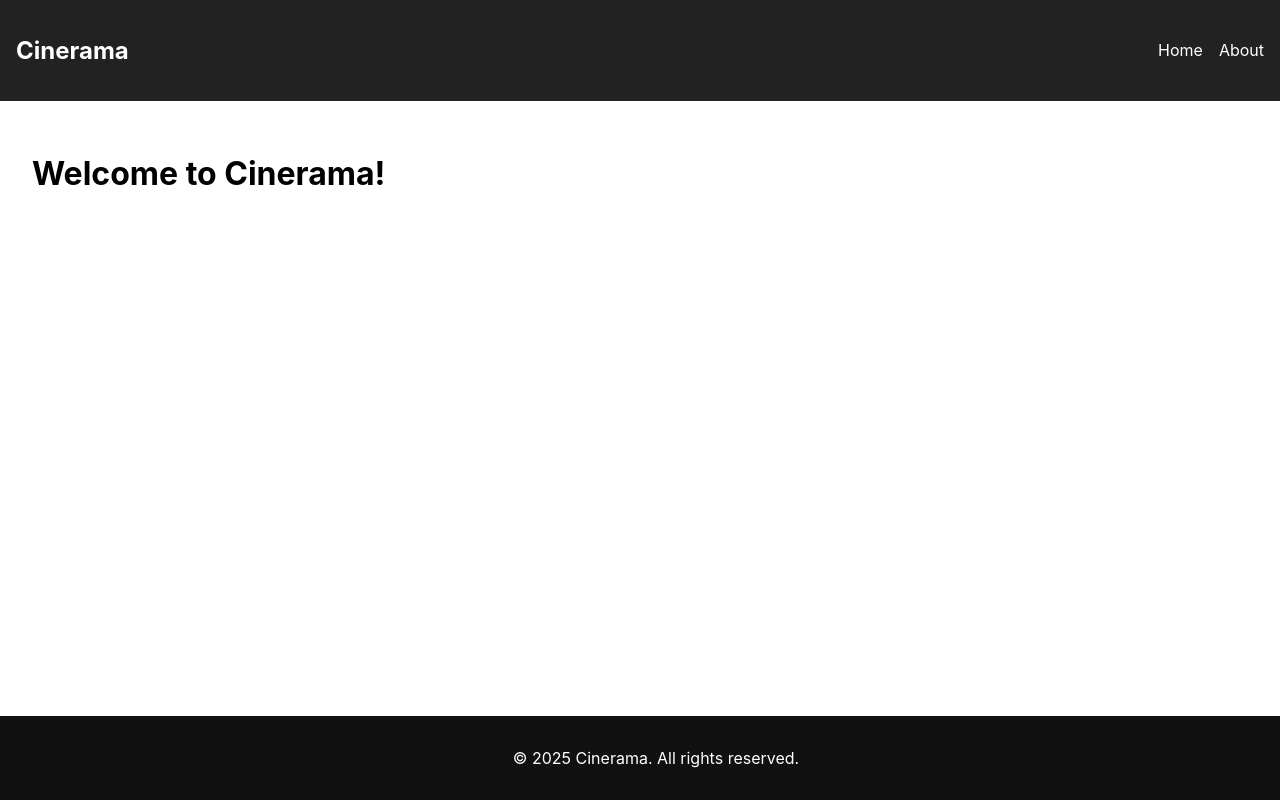
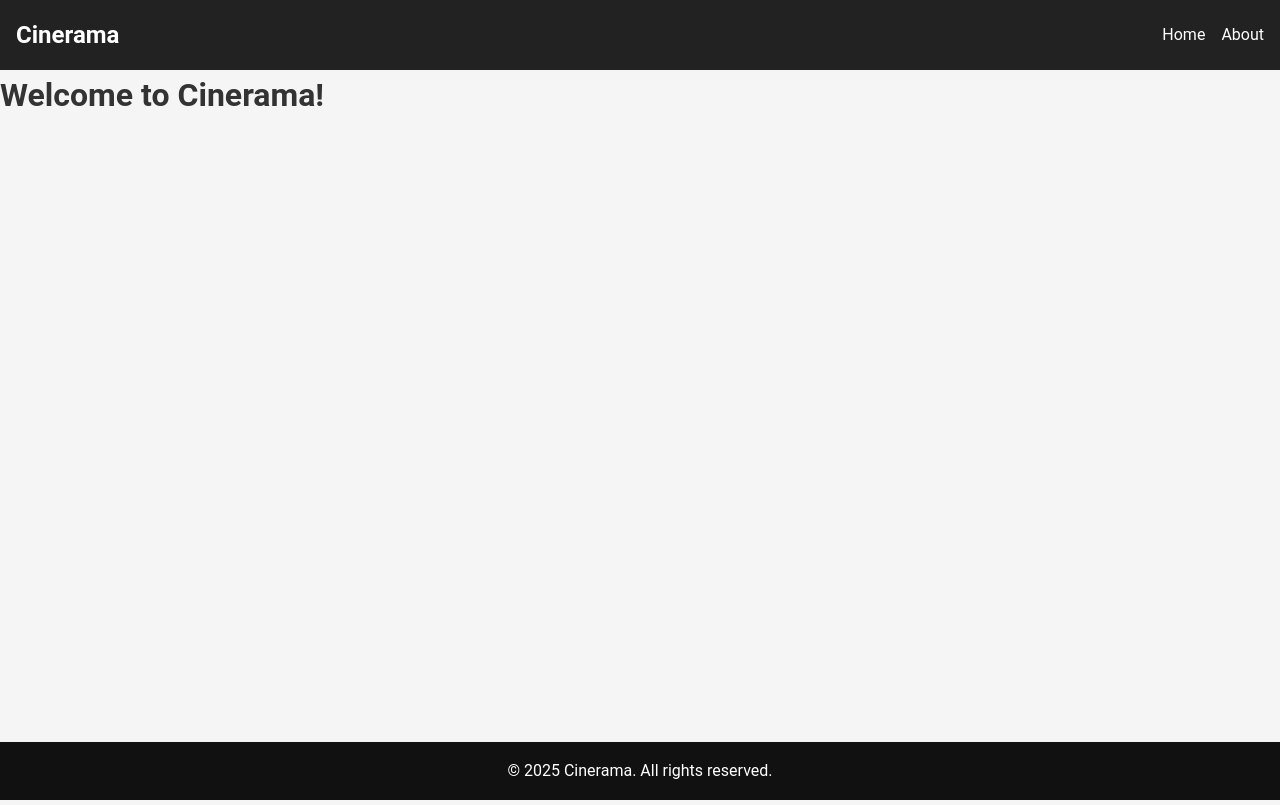
Before and after one commit to BruGeth/Cinerama, a React (Create React App) app in the folder frontend/: page / in a window 1280 px wide. Built offline with nearby package versions, Linux system fonts and the light colour scheme.

Commit message:
style(frontend): update global styles and layout for Register integration

```diff
--- a/frontend/src/App.css
+++ b/frontend/src/App.css
@@ -1,38 +1,54 @@
-.App {
-  text-align: center;
+* {
+  margin: 0;
+  padding: 0;
+  box-sizing: border-box;
 }
 
-.App-logo {
-  height: 40vmin;
-  pointer-events: none;
+body {
+  font-family: 'Roboto', -apple-system, BlinkMacSystemFont, 'Segoe UI', 'Oxygen',
+    'Ubuntu', 'Cantarell', 'Fira Sans', 'Droid Sans', 'Helvetica Neue',
+    sans-serif;
+  -webkit-font-smoothing: antialiased;
+  -moz-osx-font-smoothing: grayscale;
+  background-color: #f5f5f5;
+  color: #333;
 }
 
-@media (prefers-reduced-motion: no-preference) {
-  .App-logo {
-    animation: App-logo-spin infinite 20s linear;
-  }
+.app {
+  display: flex;
+  flex-direction: column;
+  min-height: 100vh;
 }
 
-.App-header {
-  background-color: #282c34;
-  min-height: 100vh;
+.main-content {
+  flex: 1;
   display: flex;
   flex-direction: column;
-  align-items: center;
-  justify-content: center;
-  font-size: calc(10px + 2vmin);
-  color: white;
 }
 
-.App-link {
-  color: #61dafb;
+/* So that links do not have the default underline */
+a {
+  text-decoration: none;
+  color: inherit;
 }
 
-@keyframes App-logo-spin {
-  from {
-    transform: rotate(0deg);
-  }
-  to {
-    transform: rotate(360deg);
-  }
+/* Global styles for buttons */
+button {
+  cursor: pointer;
+  font-family: inherit;
 }
+
+/* Global styles for inputs */
+input,
+textarea,
+select {
+  font-family: inherit;
+}
+
+/* Main container for pages */
+.page-container {
+  max-width: 1200px;
+  width: 100%;
+  margin: 0 auto;
+  padding: 2rem 1rem;
+}
--- a/frontend/src/App.jsx
+++ b/frontend/src/App.jsx
@@ -1,24 +1,13 @@
-import { BrowserRouter as Router, Routes, Route } from "react-router-dom";
-import Home from "./pages/Home";
-import About from "./pages/About";
-import NotFound from "./pages/NotFound";
-import Navbar from "./Components/Navbar";
-import Footer from "./Components/Footer";
+import React from 'react';
+import AppRoutes from './routes/AppRouter';
+import './App.css';
 
-const App = () => {
+function App() {
   return (
-    <Router>
-      <Navbar />
-      <main style={{ padding: "2rem", minHeight: "80vh" }}>
-        <Routes>
-          <Route path="/" element={<Home />} />
-          <Route path="/about" element={<About />} />
-          <Route path="*" element={<NotFound />} />
-        </Routes>
-      </main>
-      <Footer />
-    </Router>
+    <div className="app">
+      <AppRoutes />
+    </div>
   );
-};
+}
 
 export default App;
--- a/frontend/src/index.css
+++ b/frontend/src/index.css
@@ -1,13 +1,41 @@
+
+html {
+  box-sizing: border-box;
+  font-size: 16px;
+}
+
+*, *:before, *:after {
+  box-sizing: inherit;
+}
+
 body {
   margin: 0;
-  font-family: -apple-system, BlinkMacSystemFont, 'Segoe UI', 'Roboto', 'Oxygen',
+  padding: 0;
+  font-family: 'Roboto', -apple-system, BlinkMacSystemFont, 'Segoe UI', 'Oxygen',
     'Ubuntu', 'Cantarell', 'Fira Sans', 'Droid Sans', 'Helvetica Neue',
     sans-serif;
   -webkit-font-smoothing: antialiased;
   -moz-osx-font-smoothing: grayscale;
+  line-height: 1.6;
 }
 
 code {
   font-family: source-code-pro, Menlo, Monaco, Consolas, 'Courier New',
     monospace;
 }
+
+/* To reset default styles */
+h1, h2, h3, h4, h5, h6, p {
+  margin-top: 0;
+}
+
+ul, ol {
+  list-style: none;
+  padding: 0;
+  margin: 0;
+}
+
+img {
+  max-width: 100%;
+  height: auto;
+}
--- a/frontend/src/index.js
+++ b/frontend/src/index.js
@@ -1,8 +1,7 @@
 import React from 'react';
 import ReactDOM from 'react-dom/client';
 import './index.css';
-import App from './App.jsx';
-import reportWebVitals from './reportWebVitals';
+import App from './App';
 
 const root = ReactDOM.createRoot(document.getElementById('root'));
 root.render(
@@ -10,8 +9,3 @@ root.render(
     <App />
   </React.StrictMode>
 );
-
-// If you want to start measuring performance in your app, pass a function
-// to log results (for example: reportWebVitals(console.log))
-// or send to an analytics endpoint. Learn more: https://bit.ly/CRA-vitals
-reportWebVitals();
```
